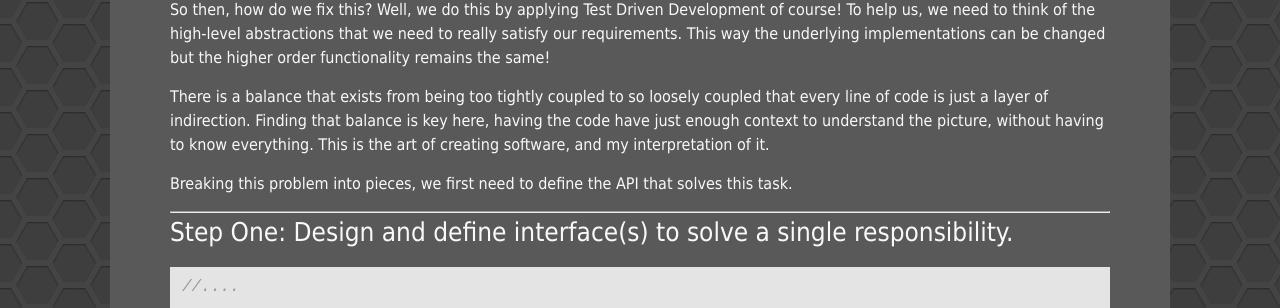
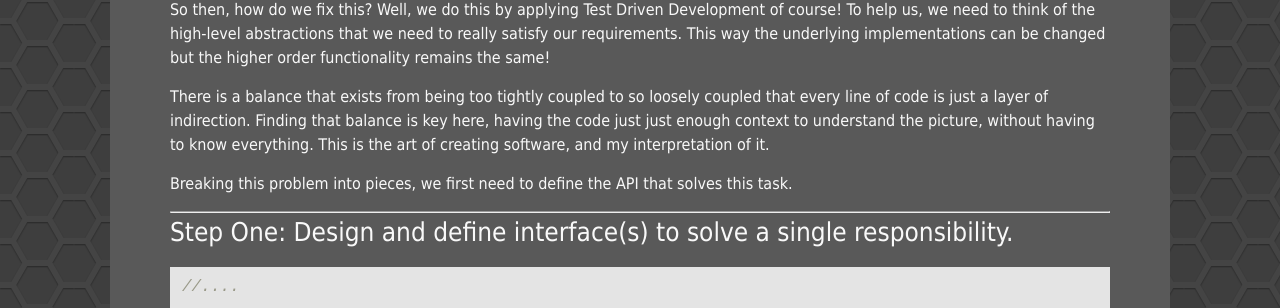
Before and after one commit to Unthrottled/blog, a Jekyll site: the page built from _posts/2017-12-29-PeanutButter-Driven-Devolpment.md, in a window 1280 px wide and 1400 px high, scrolled down 2204 px. Shown: the part 173-481 px from the top of the window. Built offline with Jekyll 4.4.1, drawn with Linux system fonts in a browser that asks for light colours; some of the changed lines change nothing that is shown; some of the changed text lies outside the part shown.

Commit message:
Some updates

```diff
--- a/_posts/2017-12-29-PeanutButter-Driven-Devolpment.md
+++ b/_posts/2017-12-29-PeanutButter-Driven-Devolpment.md
@@ -91,7 +91,7 @@
 This way the underlying implementations can be changed but the higher order functionality remains the same!
 
 There is a balance that exists from being too tightly coupled to so loosely coupled that every line of code is just a layer of indirection.
-Finding that balance is key here, having the code have just enough context to understand the picture, without having to know everything.
+Finding that balance is key here, having the code just just enough context to understand the picture, without having to know everything.
 This is the art of creating software, and my interpretation of it.
 
 Breaking this problem into pieces, we first need to define the API that solves this task.
@@ -155,9 +155,11 @@
   }
 
   /**
-   *
-   * @param liquidContainer
-   * @return
+   * Fills the given container to the floor of the halfway mark.
+   * @param liquidContainer a container that is less than half full.
+   * @return a container that is half full.
+   * @throws IllegalArgumentException when given a more than half filled container
+             (we are half full people here)
    */
   public LiquidContainer fillContainerHalfWay(LiquidContainer liquidContainer){
     return liquidContainer;
```
